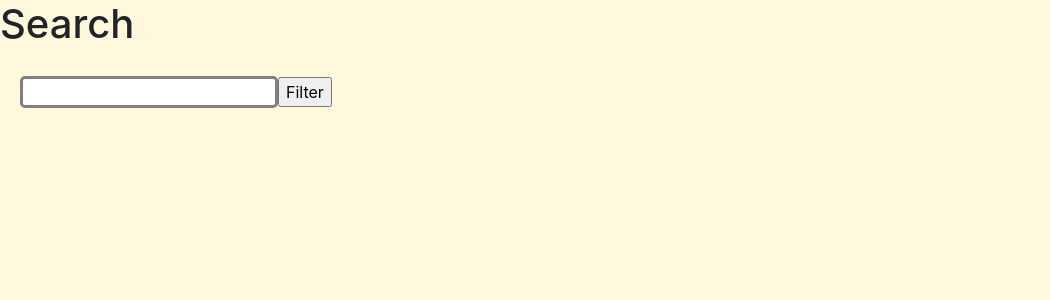
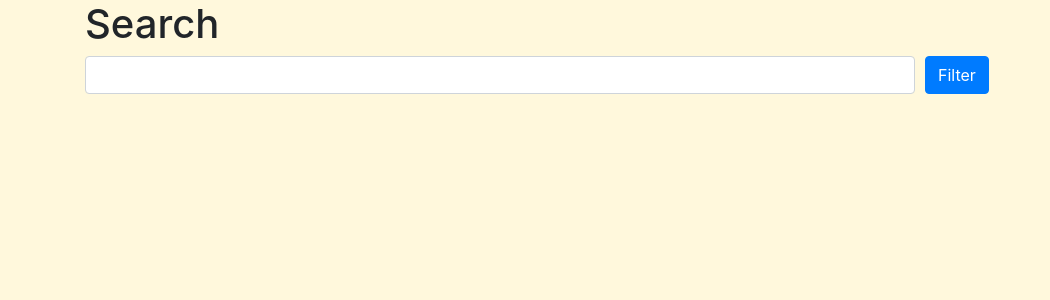
Before and after one commit to adisrael/fbhack-foodbook, a React (Create React App) app: page / in a window 1280 px wide. Shown: the top 300 px of the page, without its empty margins (0-1050 px from the left). Built offline with nearby package versions, Linux system fonts and the light colour scheme.

Commit message:
Add filter button

```diff
--- a/src/components/Search.jsx
+++ b/src/components/Search.jsx
@@ -1,12 +1,15 @@
 import React, { Component } from 'react';
 import SearchTop from './SearchTop'
+import Container from 'react-bootstrap/Container'
 
 
 class Search extends Component {
   render() {
     return (
         <div>
+           <Container>
            <SearchTop/>
+           </Container>
         </div>
     );
   }
--- a/src/components/SearchBar.jsx
+++ b/src/components/SearchBar.jsx
@@ -1,23 +1,42 @@
 import React, { Component } from 'react'
+import Form from 'react-bootstrap/Form'
+import Row from 'react-bootstrap/Row'
+import Col from 'react-bootstrap/Col'
+import Button from 'react-bootstrap/Button'
 
-const input = {
-    border: 'solid gray',
-    borderRadius: '5px'
+export default class SearchBar extends Component {
+    constructor(props) {
+        super(props);
+        this.state = {
+            input: '',
+            filterVisible: false,
+        }
+        this.changeHandler = this.changeHandler.bind(this)
+        this.visibleHandler = this.visibleHandler.bind(this)
+
     }
 
-const inline = {
-    display: "inline"
+    changeHandler(event){
+        this.setState({input: event.target.value})
     }
-export default class SearchBar extends Component {
+
+    visibleHandler(event){
+        this.setState((prevState, props) => ({filterVisible: !prevState.filterVisible}))
+    }
+
     render() {
         return (
-        <div style={{padding: '20px'}}>
-            <div style={inline}>
-            <form action="" style={inline}>
-                <input type="text" style={input}/>
-                <input type="button" value="Filter"/>
-            </form>
-            </div>
+            <div>
+                <Form>
+                    <Form.Row>
+                        <Col xs={9}><Form.Control type="text" onChange={this.changeHandler}/></Col>
+                        <Col xs={1}><Button onClick={this.visibleHandler}>Filter</Button></Col>
+                    </Form.Row>
+
+                    <Form.Row style={{marginTop: "10px"}}>
+        {this.state.filterVisible && <Col xs={9}><Form.Control type="text" onChange={this.changeHandler}/></Col> }
+                    </Form.Row>
+                </Form>
             </div>
         )
     }
```
Lines whose indentation alone changed are shown as unchanged.
